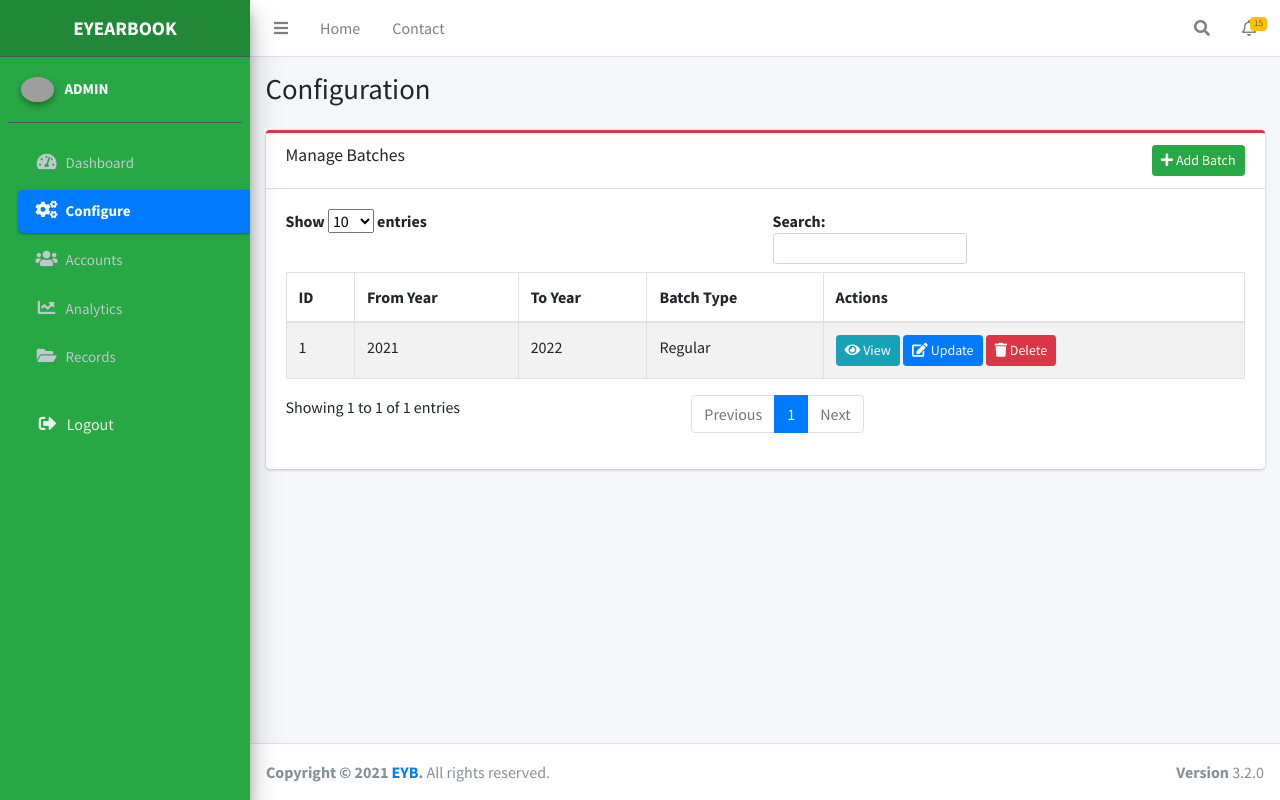
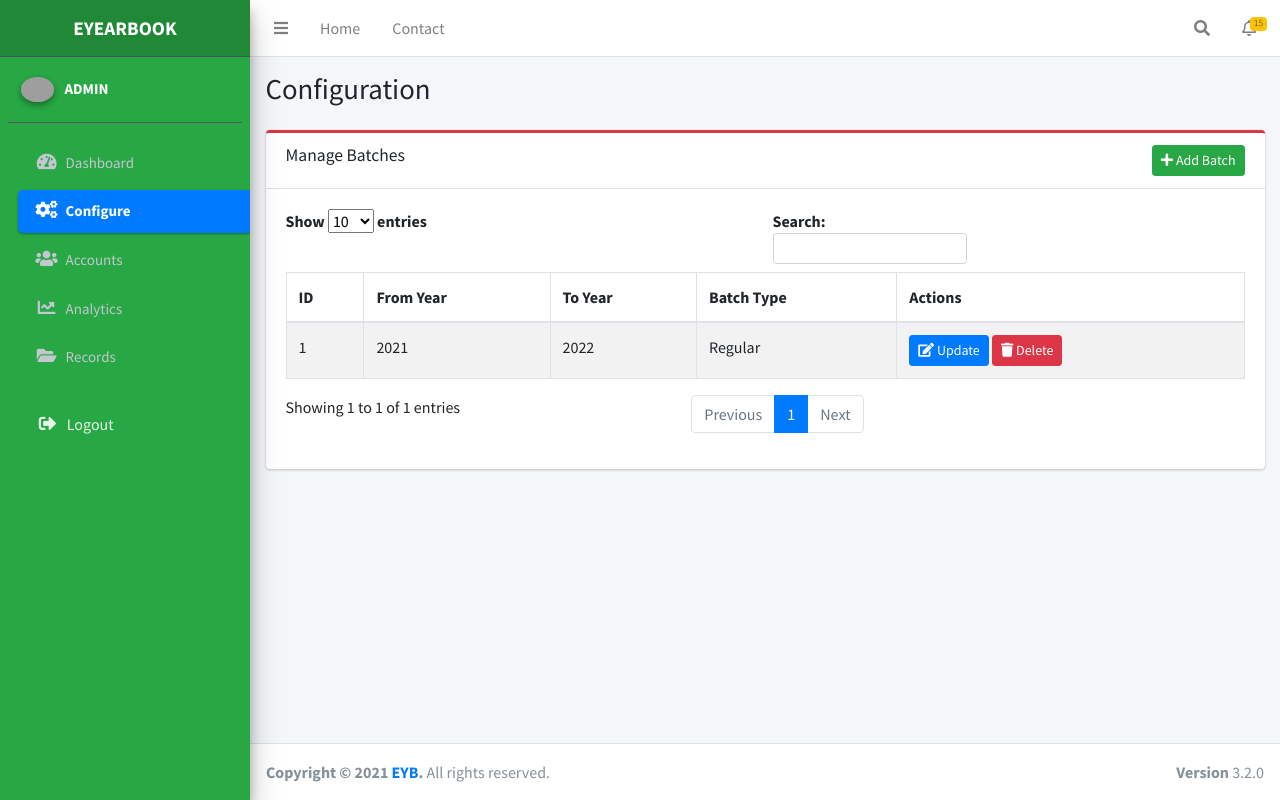
Before and after one commit to xxiimcha/eyearbook, a Django app: page /configure/ in a window 1280 px wide. Run offline with Django 5.2, Linux system fonts and the light colour scheme; data comes from the database, SQL or seed files in the repository; some libraries are stand-ins or nearby versions; grey boxes are pictures that could not be loaded.

Commit message:
Removed View on Batch Configuration

```diff
--- a/main/templates/main/configure.html
+++ b/main/templates/main/configure.html
@@ -35,9 +35,6 @@
           <td>{{ batch.to_year }}</td>
           <td>{{ batch.batch_type }}</td>
           <td>
-            <a class="btn btn-info btn-sm" href="{% url 'batch_graduates' batch.id %}">
-              <i class="fas fa-eye"></i> View
-            </a>
             <button class="btn btn-primary btn-sm" data-toggle="modal" data-target="#updateBatchModal"
                     data-id="{{ batch.id }}" data-from="{{ batch.from_year }}"
                     data-to="{{ batch.to_year }}" data-type="{{ batch.batch_type }}">
--- a/main/templates/main/landing.html
+++ b/main/templates/main/landing.html
@@ -6,7 +6,7 @@
     <div class="container">
         <h1 class="display-4">Welcome to eYearbook</h1>
         <p class="lead">Explore and find your batchmates from previous years!</p>
-        <a href="{% url 'login' %}" class="btn btn-primary btn-lg">Get Started</a>
+        <a href="{% url 'student_login' %}" class="btn btn-primary btn-lg">Get Started</a>
     </div>
 </section>
 
```
